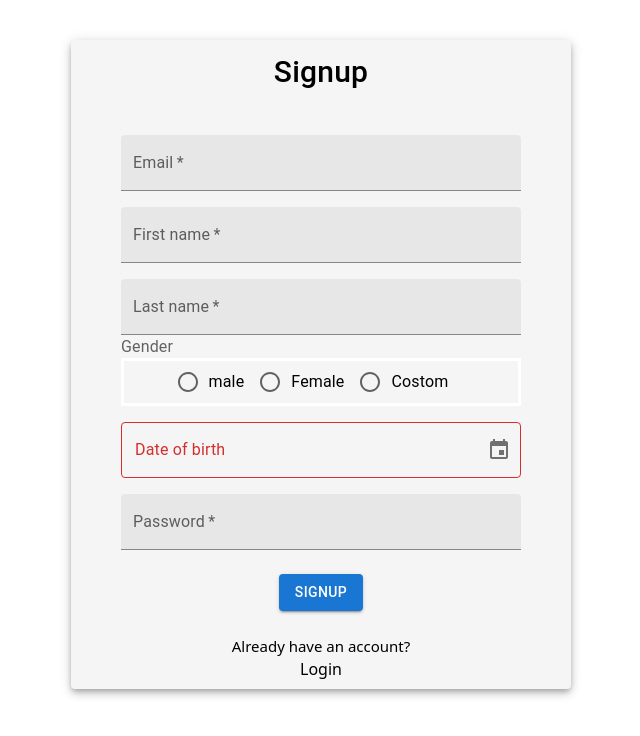
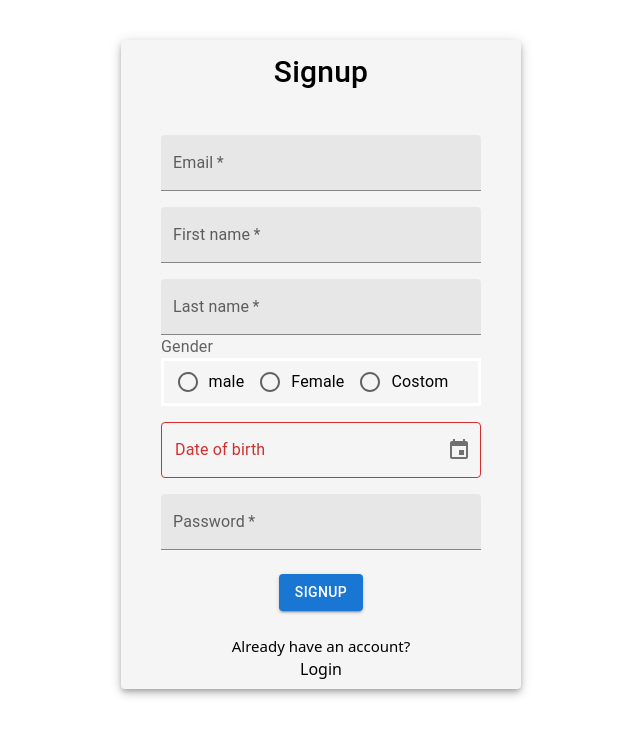
Before and after one commit to cv-arun/TetherFrontend, a React (Create React App) app: page /signup in a window 1280 px wide. Shown: the top 736 px of the page, without its empty margins (319-959 px from the left). Built offline with nearby package versions, Linux system fonts and the light colour scheme; no server answers.

Commit message:
added node version

```diff
--- a/package.json
+++ b/package.json
@@ -65,5 +65,8 @@
     "autoprefixer": "^10.4.13",
     "postcss": "^8.4.18",
     "tailwindcss": "^3.2.1"
+  },
+  "engines": {
+    "node": "16.13.2"
   }
 }
--- a/public/index.html
+++ b/public/index.html
@@ -7,7 +7,7 @@
   <meta name="viewport" content="width=device-width, initial-scale=1" />
   <meta name="theme-color" content="#000000" />
   <meta name="Socaial media project by Arun cv" content="Tether " />
-  <meta name="google-signin-client_id" content=`${process.env.REACT_APP_google_client_id}`>
+  <!-- <meta name="google-signin-client_id" content=`${process.env.REACT_APP_google_client_id}`> -->
   <link rel="apple-touch-icon" href="%PUBLIC_URL%/tether-logo.png" />
 
   <!--
--- a/src/api.js/postImage.js
+++ b/src/api.js/postImage.js
@@ -3,7 +3,7 @@ import axios from './axios';
 
 const createPost = (data) => {
     let token = JSON.parse(localStorage.getItem('userKey'))
-    console.log(data.entries())
+
     return new Promise((resolve, rejecct) => {
 
         axios.post('/post/create-post', data, {
--- a/src/components/chatlist.js
+++ b/src/components/chatlist.js
@@ -50,7 +50,7 @@ function ChatList() {
                     </div>
                 </div>
                 <div className='flex flex-col gap-1 overflow-y-auto scrollbar-hide'>
-                    {following.length!==0? data.length!==0 ?data?.map((curr) => <div className='flex' onClick={() => selectChat(curr._id)}>
+                    {following?.length!==0? data?.length!==0 ?data?.map((curr) => <div className='flex' onClick={() => selectChat(curr._id)}>
                         <div className='md:w-1/6 w-2/6 my-auto'>
                             <img className=' max-h-[100%] rounded-full' src={curr.picture} alt='profile' />
                         </div>
--- a/src/pages/login.js
+++ b/src/pages/login.js
@@ -6,6 +6,7 @@ import useHandleForm from '../costomHooks/usehandleForm';
 import axios from '../api.js/axios'
 import { Link, useNavigate } from 'react-router-dom';
 import { GoogleLogin } from '@react-oauth/google';
+
 
 
 
@@ -22,7 +23,7 @@ function Login() {
     const style = {
         display: 'flex',
         flexDirection: 'column',
-        width: 400,
+        width: 320,
         marginLeft: 'auto',
         marginRight: 'auto',
         marginTop: 5
@@ -49,18 +50,20 @@ function Login() {
     }, [])
 
     return (
+        <div >
             <Box sx={{
                 backgroundColor: 'whitesmoke',
                 padding: 1,
-            width: 500,
+                width: 400,
                 marginLeft: 'auto',
                 marginRight: 'auto',
                 marginTop: 20,
-            boxShadow: 5, borderRadius: 1
+                boxShadow: 5, borderRadius: 1,
+
             }}>
                 <Box sx={{ typography: 'subtitle2', fontSize: 30, textAlign: 'center' }}>Login</Box>
                 <Box sx={{ typography: 'body2', fontSize: 15, textAlign: 'center', color: 'red' }}>{msg}</Box>
-            <form >
+                <form  >
                     <Box sx={style}>
 
 
@@ -111,6 +114,7 @@ function Login() {
                     /></Box>
 
             </Box>
+        </div>
     )
 }
 
--- a/src/pages/signup.js
+++ b/src/pages/signup.js
@@ -32,7 +32,7 @@ function Signup() {
     const style = {
         display: 'flex',
         flexDirection: 'column',
-        width: 400,
+        width: 320,
         marginTop: 5
     }
 
@@ -57,7 +57,7 @@ function Signup() {
         <Box sx={{
             backgroundColor: 'whitesmoke',
             padding: 1,
-            width: 500,
+            width: 400,
             marginLeft: 'auto',
             marginRight: 'auto',
             marginTop: 5,
--- a/src/routes.js/protectedRoutes.js
+++ b/src/routes.js/protectedRoutes.js
@@ -20,6 +20,7 @@ import { useDispatch } from 'react-redux';
 function ProtectedRoutes() {
     const dispatch = useDispatch();
     const socket = io.connect("http://44.236.61.154/");
+
     dispatch(socketReducer(socket))
 
     return (
```
Also changed, not shown: 1 other file (tests, documents, lock files or other folders). Lines whose indentation alone changed are shown as unchanged.
